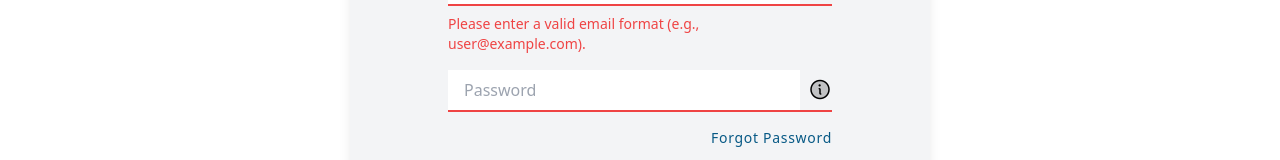
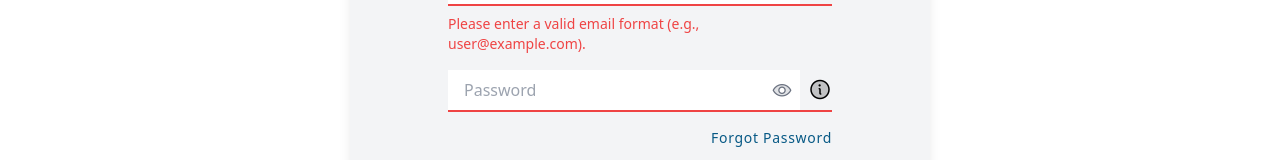
Before and after one commit to MrPurushotam/ChatIt, a React (Vite) app in the folder frontend/: page /signin in a window 1280 px wide. Shown: the part 428-588 px from the top of the page. Built offline with nearby package versions, Linux system fonts and the light colour scheme.

Commit message:
fixed zindex error occuring while searching for user along and improper atom code

```diff
--- a/frontend/src/App.css
+++ b/frontend/src/App.css
@@ -54,6 +54,26 @@
   100% {
     transform: rotate(360deg);
   }
+}
+
+/* scrollbar */
+/* Custom scrollbar styles */
+::-webkit-scrollbar {
+  width: 6px; /* Make scrollbar thin */
+}
+
+::-webkit-scrollbar-track {
+  background: #f0f0f0; /* Subtle track color */
+  border-radius: 10px;
+}
+
+::-webkit-scrollbar-thumb {
+  background: #b0b0b0; /* Gray thumb */
+  border-radius: 10px;
+}
+
+::-webkit-scrollbar-thumb:hover {
+  background: #888; /* Darker on hover */
 }
 
 /* atoms animation */
--- a/frontend/src/components/ProgressiveImage.jsx
+++ b/frontend/src/components/ProgressiveImage.jsx
@@ -1,15 +1,27 @@
-import { useState, useEffect } from 'react';
+import { useState, useEffect } from "react";
 
-const ProgressiveImage = ({ src, placeholder="https://assets-v2.lottiefiles.com/a/04b5804a-1161-11ee-b72d-2fca51545fab/sWU9zH0HSi.gif", children }) => {
+const ProgressiveImage = ({
+  src,
+  placeholder = "https://assets-v2.lottiefiles.com/a/04b5804a-1161-11ee-b72d-2fca51545fab/sWU9zH0HSi.gif",
+  children
+}) => {
   const [currentSrc, setCurrentSrc] = useState(placeholder);
   const [loading, setLoading] = useState(true);
 
   useEffect(() => {
+    let isMounted = true;
     const img = new Image();
     img.src = src;
+
     img.onload = () => {
-      setCurrentSrc(src);
-      setLoading(false);
+      if (isMounted) {
+        setCurrentSrc(src);
+        setLoading(false);
+      }
+    };
+
+    return () => {
+      isMounted = false;
     };
   }, [src]);
 
--- a/frontend/src/components/Searchbar.jsx
+++ b/frontend/src/components/Searchbar.jsx
@@ -6,7 +6,7 @@ import OptionsDropdown from "./OptionsDropdown";
 import initalizeApi from "../utils/Api";
 
 const Searchbar = () => {
-    const api =initalizeApi();
+    const api = initalizeApi();
     const [searchUser, setSearchUser] = useState("");
     const [users, setUsers] = useState([]);
     const [debounceTimeout, setDebounceTimeout] = useState(null);
@@ -42,7 +42,7 @@ const Searchbar = () => {
     }, [searchUser, handleSearch]);
 
     return (
-        <div className="w-full"
+        <div className="w-full z-20"
             onKeyDown={(e) => {
                 if (e.key === "Escape") {
                     setSearchUser("")
@@ -69,7 +69,7 @@ const Searchbar = () => {
             </form>
 
             {users.length > 0 && (
-                <div className="absolute left-0 sm:left-2 right-0 sm:right-2 max-h-[60vh] sm:max-h-96 overflow-y-auto bg-white border border-gray-300 rounded-md shadow-lg z-10" >
+                <div className="absolute !z-[100] left-0 w-4/5 sm:left-2 right-0 sm:right-2 max-h-[60vh] sm:max-h-96 overflow-y-auto bg-white border border-gray-300 rounded-sm shadow-lg scrollbar-thin scrollbar-thumb-gray-400 scrollbar-track-gray-200 scrollbar-thumb-rounded-full" >
                     <ul className="divide-y divide-gray-100">
                         {users.map((user) => {
                             const date = new Date(user?.lastMessageAt).toLocaleTimeString('en-US', {
--- a/frontend/src/components/Sidebar.jsx
+++ b/frontend/src/components/Sidebar.jsx
@@ -44,7 +44,7 @@ const Sidebar = ({hasMoreChats,fetchChats}) => {
                 {selectedDropdownItem && <SettingsInterface />}
                 {!selectedDropdownItem &&
                     <>
-                        <nav className="sticky top-0">
+                        <nav className="sticky top-0 z-10"> {/* Increased z-index */}
                             <div className="bg-white px-2 py-3 border-b-2 border-gray-100">
                                 <Searchbar />
                             </div>
@@ -58,7 +58,7 @@ const Sidebar = ({hasMoreChats,fetchChats}) => {
                             }
                         </nav>
 
-                        <div className="h-full overflow-x-hidden overflow-y-auto" ref={dropZoneRef}>
+                        <div className="h-full overflow-x-hidden overflow-y-auto z-0" ref={dropZoneRef}>
                             {/* list users here */}
                             {globalLoading === "fetching-chats" ?
                                 <div className="sticky h-full w-full flex justify-center items-center">
--- a/frontend/src/pages/Dashboard.jsx
+++ b/frontend/src/pages/Dashboard.jsx
@@ -16,7 +16,7 @@ const Dashboard = ({ socket, loggedUser, fetchChats, hasMoreChats }) => {
       {isConnected === 'inital-connect' &&
         <InitalLoader content="Please wait web is loading." />
       }
-      <div className="w-full h-full flex flex-col justify-center items-center md:hidden">
+      <div className="absolute z-50 bg-themeGrey top-0 w-full h-full flex flex-col justify-center items-center md:hidden">
         <Logo />
         <span className="font-mono text-lg text-wrap w-3/5 text-center">Hey please switch to desktop mode. We don't want to spoil your experience Hehe😅</span>
         <Link
@@ -33,7 +33,7 @@ const Dashboard = ({ socket, loggedUser, fetchChats, hasMoreChats }) => {
 
       <div className="flex justify-center w-full h-screen bg-gray-200">
         <div className="w-full sm:w-full md:w-full lg:w-[1500px] h-full bg-white border-x-2 border-gray-100">
-          <div className="grid grid-cols-1 md:grid-cols-[4fr_9fr] h-full">
+          <div className="grid grid-cols-1 md:grid-cols-[4fr_8fr] h-full">
             <div className={`hidden sm:block ${currentTextingUser ? 'hidden md:block' : 'block'} overflow-hidden`}>
               <Sidebar fetchChats={fetchChats} hasMoreChats={hasMoreChats} />
             </div>
@@ -43,7 +43,7 @@ const Dashboard = ({ socket, loggedUser, fetchChats, hasMoreChats }) => {
                   <ChatInterface socket={socket} loggedUser={loggedUser} />
                   :
                   <div className="flex items-center justify-center h-full w-full p-4 text-center">
-                    <p className="text-lg md:text-xl font-mono font-light tracking-tighter">Chatit chat here at your own risk.</p>
+                    <p className="text-lg md:text-xl font-serif font-semibold tracking-wide">Stay happy, Stay connected.</p>
                   </div>
               }
             </div>
--- a/frontend/src/pages/Signin.jsx
+++ b/frontend/src/pages/Signin.jsx
@@ -23,6 +23,8 @@ const Signin = () => {
     const [codeSent, setCodeSent] = useState(false); // Track if code was sent
     const [resendCooldown, setResendCooldown] = useState(0);
     const [loading, setLoading] = useState(false); // State for loading
+    const [showPassword, setShowPassword] = useState(false); // State for password visibility toggle
+    const [showNewPassword, setShowNewPassword] = useState(false); // State for new password visibility toggle in forgot password flow
 
 
     const emailRegex = /^[^\s@]+@[^\s@]+\.[^\s@]+$/;
@@ -40,7 +42,7 @@ const Signin = () => {
     const handleForgotPassword = async (e) => {
         e.preventDefault();
         if (!emailRegex.test(formdata.email)) {
-            alert("Please enter a valid email");
+            showToast("Please enter a valid email", "error");
             return;
         }
 
@@ -111,11 +113,6 @@ const Signin = () => {
             showToast("Please correct the fields with errors.", "error");
             return;
         }
-
-        if (signup) {
-            alert("Are you sure about your password? It's " + formdata.password);
-        }
-
         setLoading(true); // Set loading to true
         try {
             const endpoint = signup ? "/user/signup" : "/user/login";
@@ -238,15 +235,23 @@ const Signin = () => {
 
                                         <div className="flex flex-col pt-4">
                                             <div className={`focus-within:border-b-gray-500 relative flex items-center overflow-hidden border-b-2 transition ${validPassword ? 'border-green-500' : 'border-red-500'}`}>
+                                                <div className="relative w-full">
                                                     <input
-                                                    type="password"
+                                                        type={showNewPassword ? "text" : "password"}
                                                         id="newpassword"
-                                                    className="w-full flex-1 appearance-none bg-white px-4 py-2 text-base text-gray-700 placeholder-gray-400 focus:outline-none"
+                                                        className="w-full flex-1 appearance-none bg-white px-4 py-2 text-base text-gray-700 placeholder-gray-400 focus:outline-none pr-12"
                                                         placeholder="New Password"
                                                         value={formdata.password}
                                                         onChange={handlePasswordChange}
                                                     />
-
+                                                    <div className="absolute right-2 top-1/2 transform -translate-y-1/2 flex items-center">
+                                                        <i
+                                                            className={`ph-duotone ${showNewPassword ? 'ph-eye-slash' : 'ph-eye'} text-xl cursor-pointer text-gray-500 hover:text-gray-700`}
+                                                            onClick={() => setShowNewPassword(!showNewPassword)}
+                                                            title="Toggle password visibility"
+                                                        ></i>
+                                                    </div>
+                                                </div>
                                                 <i className="ph-duotone ph-info text-2xl ml-2 cursor-pointer" title="Password must be at least 8 characters, contain one uppercase letter, one number, and one special character"></i>
                                             </div>
                                             {!validPassword && (
@@ -328,14 +333,23 @@ const Signin = () => {
                                 )}
                                 <div className="flex flex-col pt-4">
                                     <div className={`relative flex items-center overflow-hidden border-b-2 transition ${validPassword ? 'border-green-500' : 'border-red-500'} `}>
+                                        <div className="relative w-full">
                                             <input
-                                            type="password"
+                                                type={showPassword ? "text" : "password"}
                                                 id="login-password"
-                                            className="w-full flex-1 appearance-none bg-white px-4 py-2 text-base text-gray-700 placeholder-gray-400 focus:outline-none"
+                                                className="w-full flex-1 appearance-none bg-white px-4 py-2 text-base text-gray-700 placeholder-gray-400 focus:outline-none pr-12"
                                                 placeholder="Password"
                                                 value={formdata.password}
                                                 onChange={handlePasswordChange}
                                             />
+                                            <div className="absolute right-2 top-1/2 transform -translate-y-1/2 flex items-center">
+                                                <i
+                                                    className={`ph-duotone ${showPassword ? 'ph-eye-slash' : 'ph-eye'} text-xl cursor-pointer text-gray-500 hover:text-gray-700`}
+                                                    onClick={() => setShowPassword(!showPassword)}
+                                                    title="Toggle password visibility"
+                                                ></i>
+                                            </div>
+                                        </div>
                                         <i className="text-2xl ml-2 cursor-pointer ph-duotone ph-info" title="Password must be at least 8 characters, contain one uppercase letter, one number, and one special character"></i>
                                     </div>
                                     {!validPassword && signup && (
```
Also changed, not shown: frontend/src/components/IndividualUser.jsx (+7 -7 lines), frontend/src/states/atoms.jsx (+25 -25 lines). Lines whose indentation alone changed are shown as unchanged.
